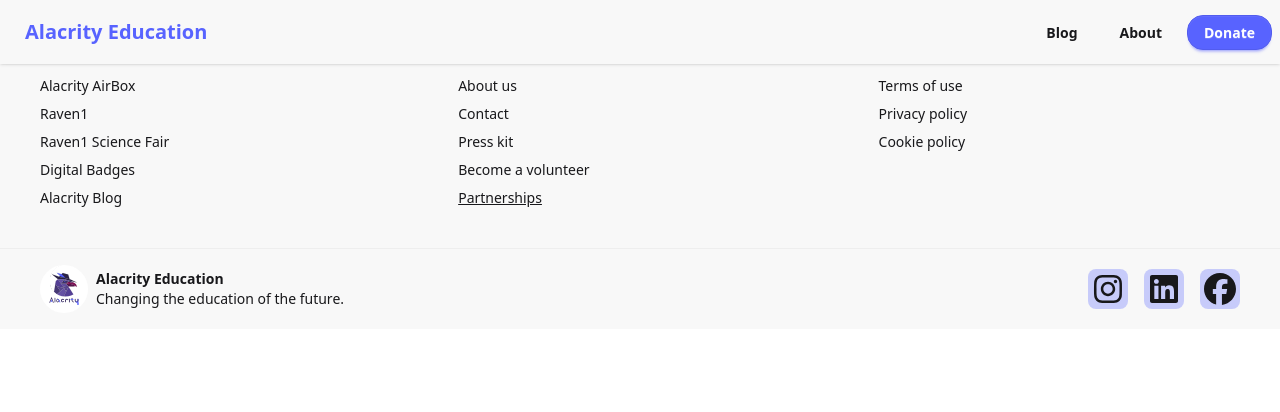
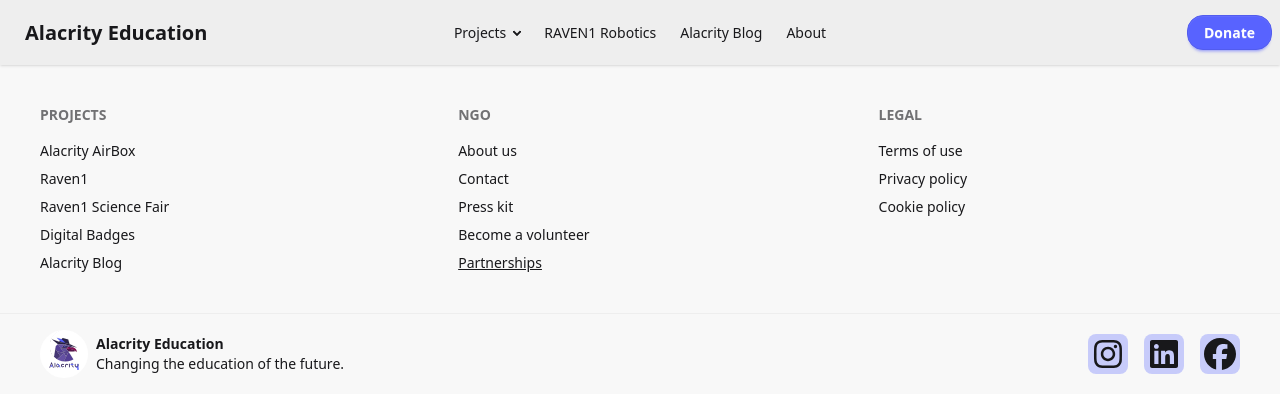
Before and after one commit to Alacrity-Education/alacrity.ro, a Next.js app: page /en/fair in a window 1280 px wide. Shown: the top 412 px of the page. Built offline with nearby package versions, Linux system fonts and the light colour scheme.

Commit message:
updated website navbar

```diff
--- a/src/app/components/ui/nav.tsx
+++ b/src/app/components/ui/nav.tsx
@@ -3,22 +3,101 @@
 
 export default function Navbar() {
   return (
-    <div className="navbar fixed bg-base-200 shadow-sm px-2 py-2 z-50">
-      <div className="flex-1 h-max">
-        <Link
-          href="/"
-          className="btn btn-ghost font-bold lg:text-xl text-primary"
-        >
-          Alacrity Education
-        </Link>
+    <div className="navbar bg-base-300 shadow-sm">
+      <div className="navbar-start">
+        <div className="dropdown">
+          <div tabIndex={0} role="button" className="btn btn-ghost lg:hidden">
+            <svg
+              xmlns="http://www.w3.org/2000/svg"
+              className="h-5 w-5"
+              fill="none"
+              viewBox="0 0 24 24"
+              stroke="currentColor"
+            >
+              {" "}
+              <path
+                strokeLinecap="round"
+                strokeLinejoin="round"
+                strokeWidth="2"
+                d="M4 6h16M4 12h8m-8 6h16"
+              />{" "}
+            </svg>
+          </div>
+          <ul
+            tabIndex="-1"
+            className="menu dropdown-content bg-base-300 rounded-box z-1 mt-5 w-52 p-2 shadow"
+          >
+            <li>
+              <details>
+                <summary>Projects</summary>
+                <ul className="p-2">
+                  <li>
+                    <a>Airbox</a>
+                  </li>
+                  <li>
+                    <a>Raven1 Science Fair</a>
+                  </li>
+                </ul>
+              </details>
+            </li>
+            <li>
+              <details>
+                <summary>Raven1</summary>
+                <ul className="p-2">
+                  <li>
+                    <a>Landing</a>
+                  </li>
+                  <li>
+                    <a>About</a>
+                  </li>
+                </ul>
+              </details>
+            </li>
+            <li>
+              <Link href="https://blog.alacrity.ro"> Alacrity Blog</Link>
+            </li>
+            <li>
+              <Link href="/about" className="">
+                About
+              </Link>
+            </li>
+          </ul>
+        </div>
+        <a className="btn btn-ghost text-xl">Alacrity Education</a>
       </div>
-      <div className="flex-none flex gap-2">
-        <a href="https://blog.alacrity.ro" className="btn btn-ghost  ">
-          Blog
-        </a>
-        <Link href="/about" className="btn btn-ghost ">
-          About
-        </Link>
+      <div className="navbar-center hidden lg:flex">
+        <ul className="menu menu-horizontal px-1 z-10">
+          <li className="">
+            <details>
+              <summary>Projects</summary>
+              <ul className="p-2 bg-base-300 w-52">
+                <li>
+                  <a>Airbox</a>
+                </li>
+                <li>
+                  <a>Raven1 Science Fair</a>
+                </li>
+              </ul>
+            </details>
+          </li>
+          <li>
+            <Link href="https://blog.alacrity.ro" className="">
+              RAVEN1 Robotics
+            </Link>
+          </li>
+          <li>
+            <Link href="https://blog.alacrity.ro" className=" ">
+              Alacrity Blog
+            </Link>
+          </li>
+          <li>
+            <Link href="/about" className="">
+              About
+            </Link>
+          </li>
+        </ul>
+      </div>
+      <div className="navbar-end">
         <a
           href="https://buymeacoffee.com/alacrity_education?status=1"
           className="btn btn-primary"
```
